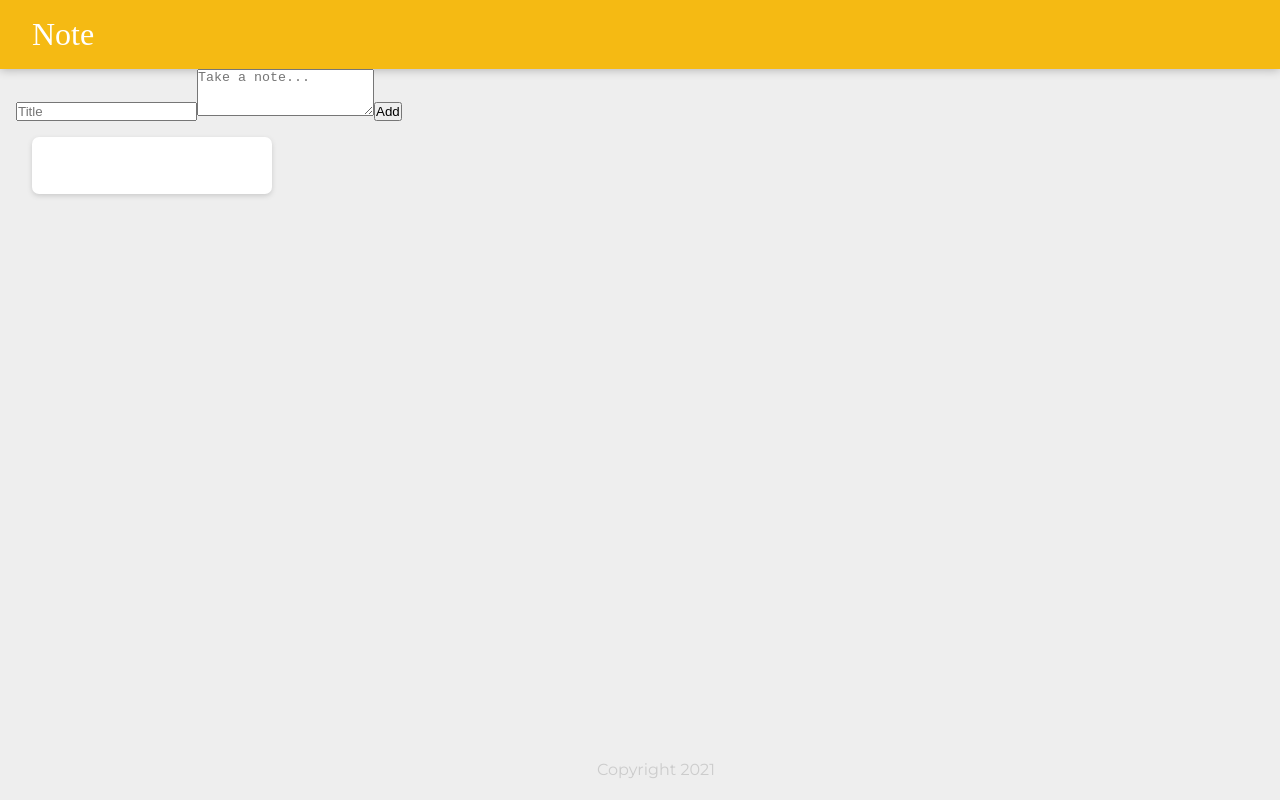
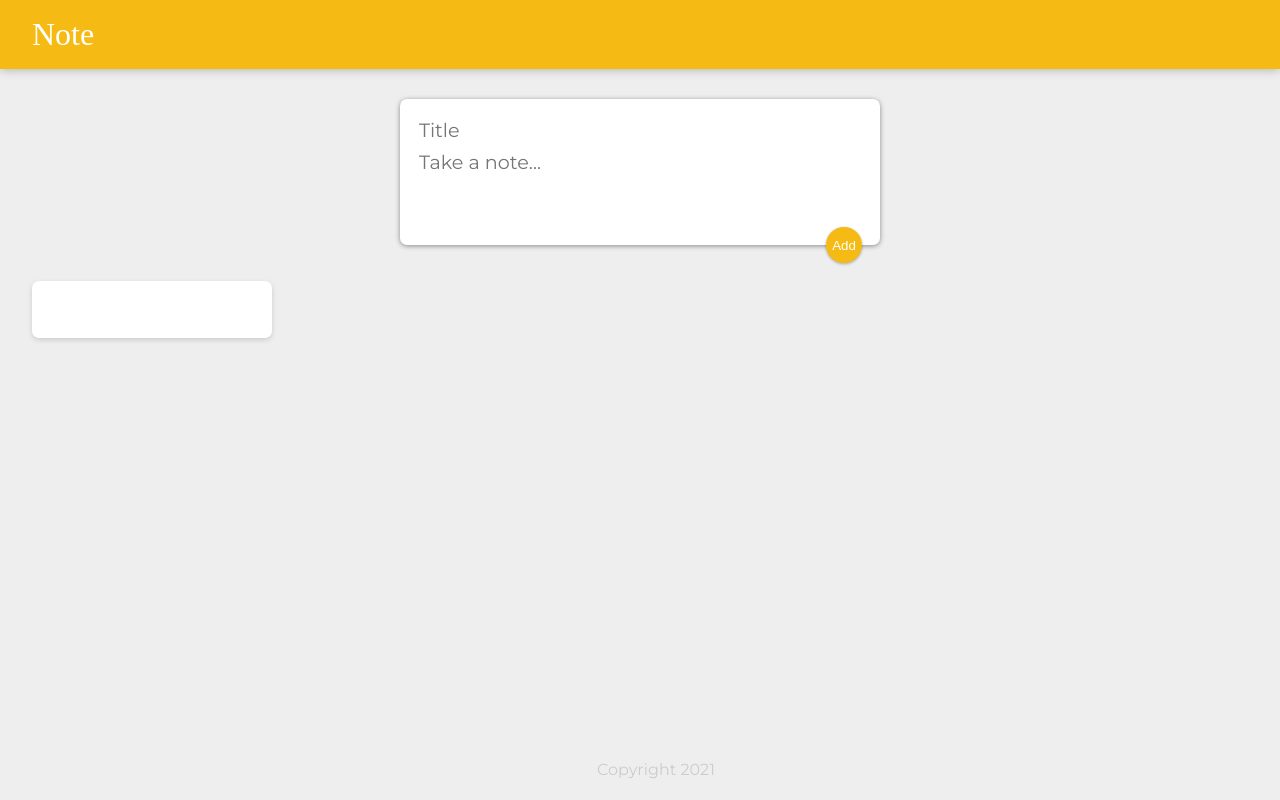
Before and after one commit to Onionie/Note, a React (Create React App) app: page / in a window 1280 px wide. Built offline with nearby package versions, Linux system fonts and the light colour scheme; a web font is replaced by a local one.

Commit message:
Updated Styling

```diff
--- a/public/styles.css
+++ b/public/styles.css
@@ -54,3 +54,49 @@ footer p {
   white-space: pre-wrap;
   word-wrap: break-word;
 }
+
+.note button {
+  position: relative;
+  float: right;
+  margin-right: 10px;
+  color: #f5ba13;
+  border: none;
+  width: 36px;
+  height: 36px;
+  cursor: pointer;
+  outline: none;
+}
+
+form {
+  position: relative;
+  width: 480px;
+  margin: 30px auto 20px auto;
+  background: #fff;
+  padding: 15px;
+  border-radius: 7px;
+  box-shadow: 0 1px 5px rgb(138, 137, 137);
+}
+form input,
+form textarea {
+  width: 100%;
+  border: none;
+  padding: 4px;
+  outline: none;
+  font-size: 1.2em;
+  font-family: inherit;
+  resize: none;
+}
+form button {
+  position: absolute;
+  right: 18px;
+  bottom: -18px;
+  background: #f5ba13;
+  color: #fff;
+  border: none;
+  border-radius: 50%;
+  width: 36px;
+  height: 36px;
+  box-shadow: 0 1px 3px rgba(0, 0, 0, 0.3);
+  cursor: pointer;
+  outline: none;
+}
```
